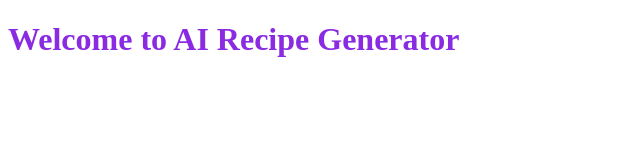
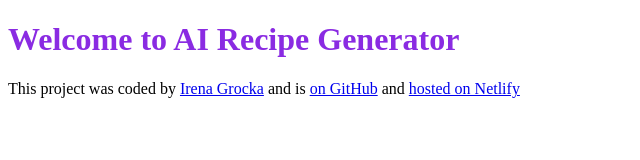
Before and after one commit to irenagrocka-ad/AI-Recipes-generator, a plain HTML site: page index.html in a window 1280 px wide. Shown: the whole page, without its empty margins (0-640 px from the left). Drawn offline with nearby package versions, Linux system fonts and the light colour scheme.

Commit message:
adding footer

```diff
--- a/index.html
+++ b/index.html
@@ -10,7 +10,23 @@
   </head>
   <body>
     <h1>Welcome to AI Recipe Generator</h1>
-
+    <p>
+      This project was coded by
+      <a href="https://github.com/irenagrocka-ad" target="_blank"
+        >Irena Grocka</a
+      >
+      and is
+      <a
+        href="https://github.com/irenagrocka-ad/AI-Recipes-generator"
+        target="_blank"
+      >
+        on GitHub</a
+      >
+      and
+      <a href="https://cook-smarter-ai.netlify.app/" target="_blank"
+        >hosted on Netlify</a
+      >
+    </p>
     <script src="index.js"></script>
   </body>
 </html>
```
